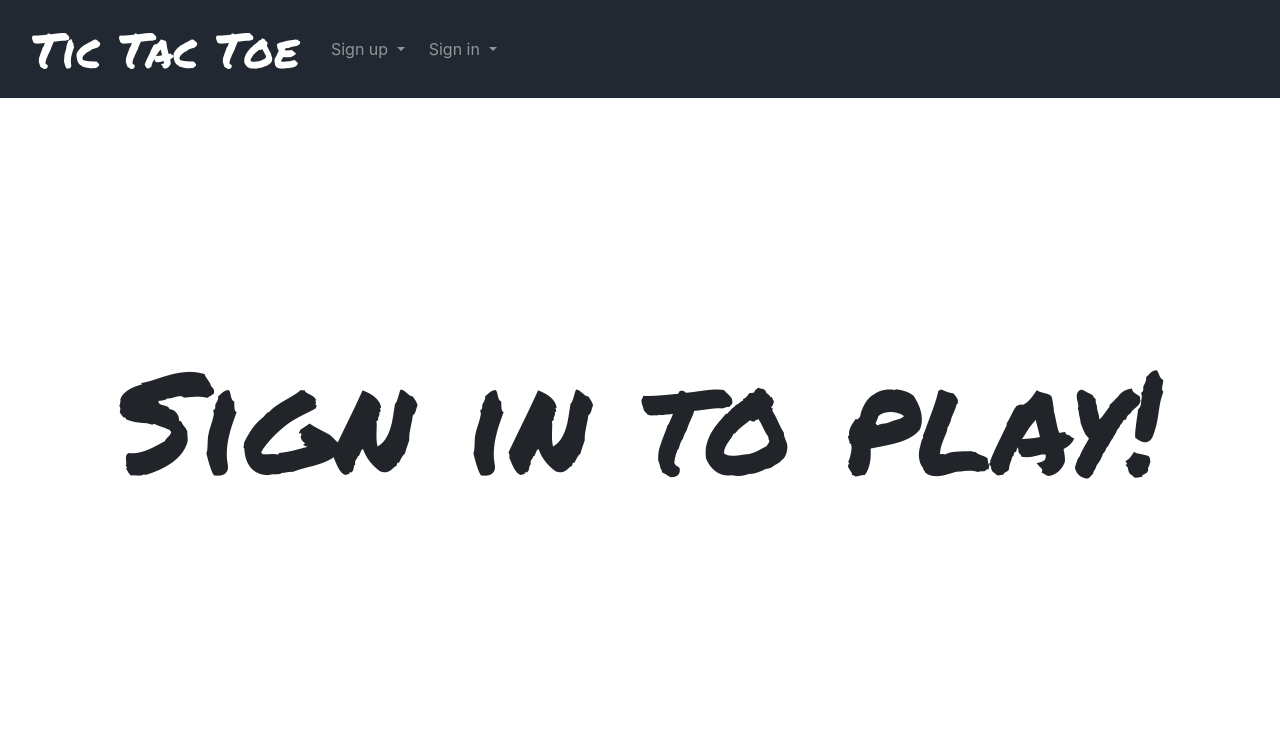
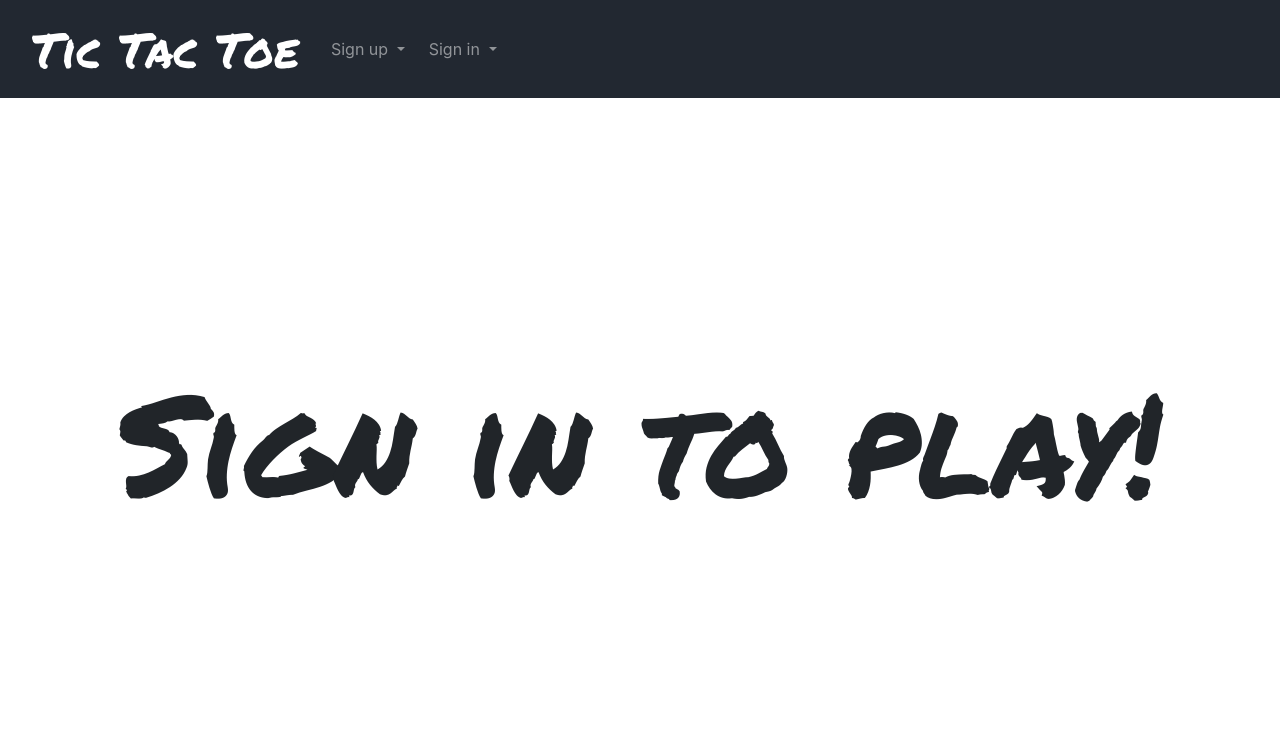
Before and after one commit to dnnyp/ga-tic-tac-toe-project, a website built with webpack: page index.html in a window 1280 px wide. Built offline with nearby package versions, Linux system fonts and the light colour scheme; files whose address does not match are found by name.

Commit message:
Fix game board display bug
Fixed bug caused by previous commit. Game board bleeds into navbar
if browser height becomes too small. Created a new flexbox wrapper and
moved welcome message into it, removed flexbox display from <main>.

```diff
--- a/assets/styles/index.scss
+++ b/assets/styles/index.scss
@@ -12,13 +12,6 @@ $grey: #6c757d;
 
 body {
   background-image: url('public/seigaiha.png');
-}
-
-main {
-  align-items: center;
-  display: flex;
-  height: calc(100vh - 60px);
-  justify-content: center;
 }
 
 .container {
@@ -56,6 +49,13 @@ main {
   font-family: 'Permanent Marker', cursive;
 }
 
+.welcome-container {
+  align-items: center;
+  display: flex;
+  height: calc(100vh - 150px);
+  justify-content: center;
+}
+
 // Medium devices (tablets, 768px and up)
 @media (min-width: 768px) {
   .container {
@@ -90,10 +90,6 @@ main {
 
 // Extra large devices (large desktops, 1200px and up)
 @media (min-width: 1200px) {
-  main {
-    height: calc(100vh - 150px);
-  }
-
   .container {
     width: 540px;
   }
@@ -110,4 +106,8 @@ main {
   .welcome {
     font-size: 140px;
   }
+
+  .welcome-container {
+    height: calc(100vh - 200px);
+  }
 }
--- a/index.html
+++ b/index.html
@@ -110,7 +110,9 @@
           </div>
           <div id="game-status" class="text-center mt-5"></div>
         </section>
-        <h1 id="welcome-message" class="welcome no-select">Sign in to play!</h1>
+        <div class="welcome-container">
+          <h1 id="welcome-message" class="welcome no-select">Sign in to play!</h1>
+        </div>
       </main>
     </body>
 </html>
```
